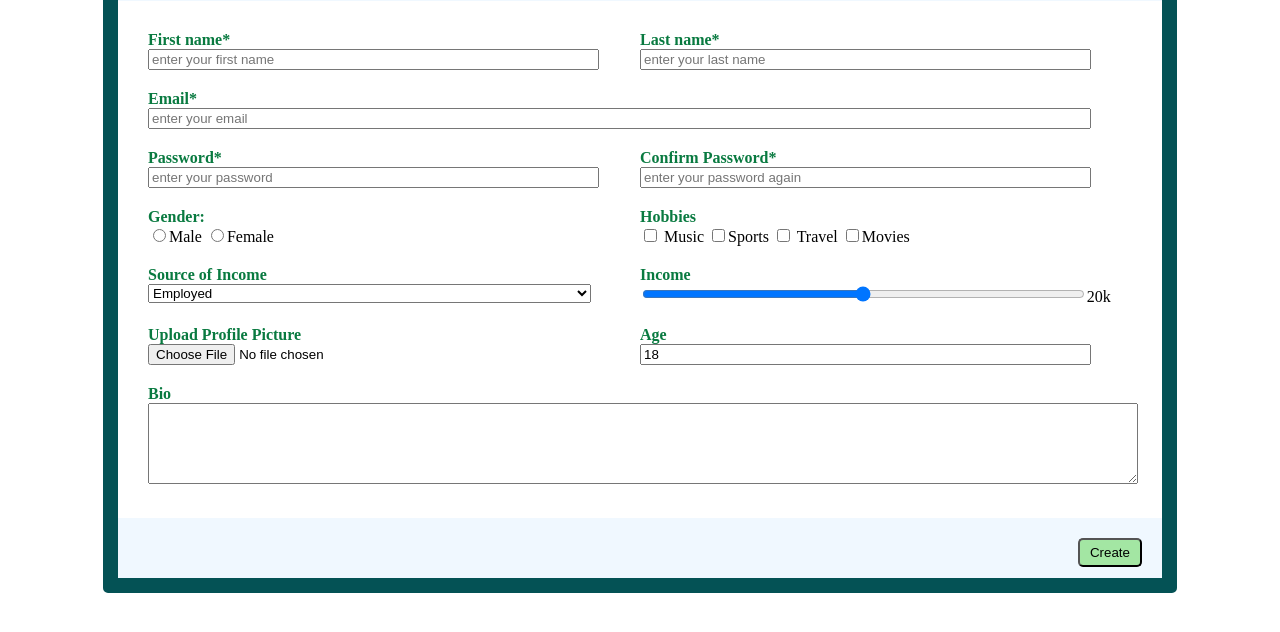
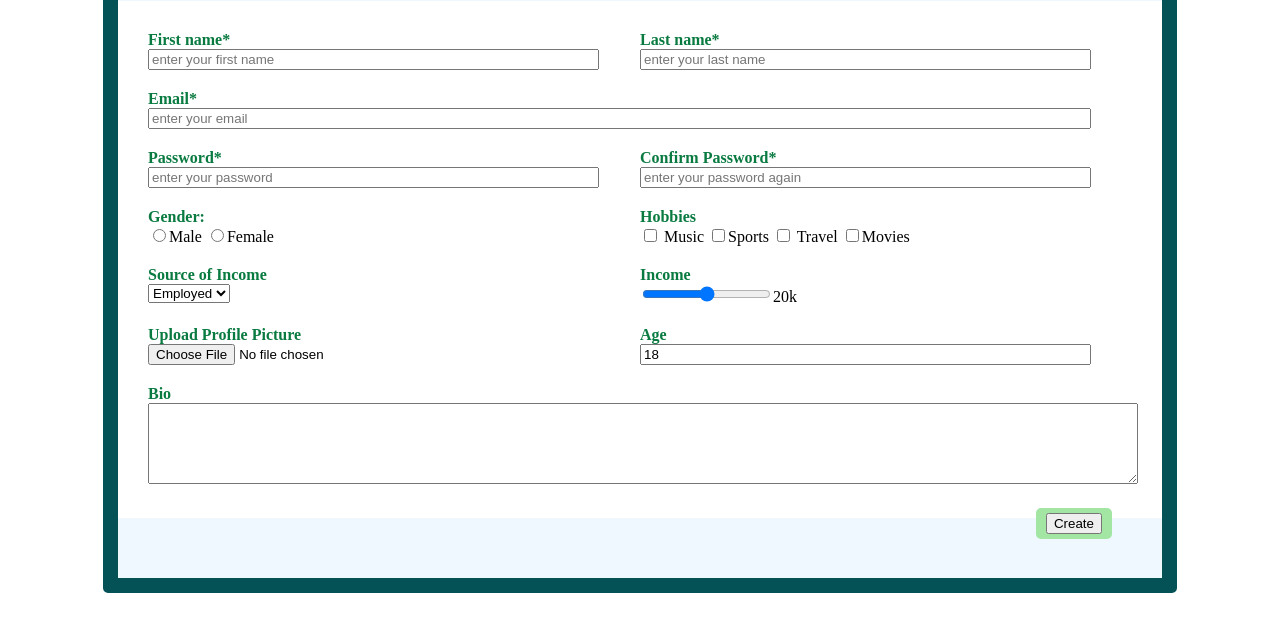
Before and after one commit to leela-venkata-lakshmi/Wavemaker-Training, a plain HTML site: page index.html in a window 1280 px wide. Shown: the part 102-734 px from the top of the page. Drawn offline with Linux system fonts and the light colour scheme.

Commit message:
index.html

```diff
--- a/index.html
+++ b/index.html
@@ -29,10 +29,10 @@
             <div class="combine">
                 <div>
                     <label for="pwd" class="lbl">Password*</label><br>
-                    <input type="password" id="Cpwd" placeholder="enter your password" class="len">
+                    <input type="password" id="pwd" placeholder="enter your password" class="len">
                 </div>
                 <div>
-                    <label for="pwd" class="lbl">Confirm Password*</label><br>
+                    <label for="Cpwd" class="lbl">Confirm Password*</label><br>
                     <input type="password" id="Cpwd" placeholder="enter your password again" class="len">
                 </div>
 
@@ -55,13 +55,13 @@
         <div class="combine">
             <div>
             <label for="srcIncome" class="lbl">Source of Income</label><br>
-            <select id="srcIncome" class="len">
+            <select id="srcIncome" >
                 <option >Employed</option>
             </select>
             </div>
             <div>
             <label for="income" class="lbl">Income</label><br>
-            <input type="range" id="income" class="len" >20k
+            <input type="range" id="income" class="rangeLen">20k
         </div>
         </div>
         <div class="combine">
@@ -78,8 +78,11 @@
             <label for="bio" class="lbl">Bio</label> <br>
             <textarea id="bio"  rows="5"></textarea>
         </div>
+        <div id="btn">
+            <input type="submit" value="Create">
+        </div>
         </form>
-        <button id="btn">Create</button>
+
     </div>
 </body>
 </html>
```
